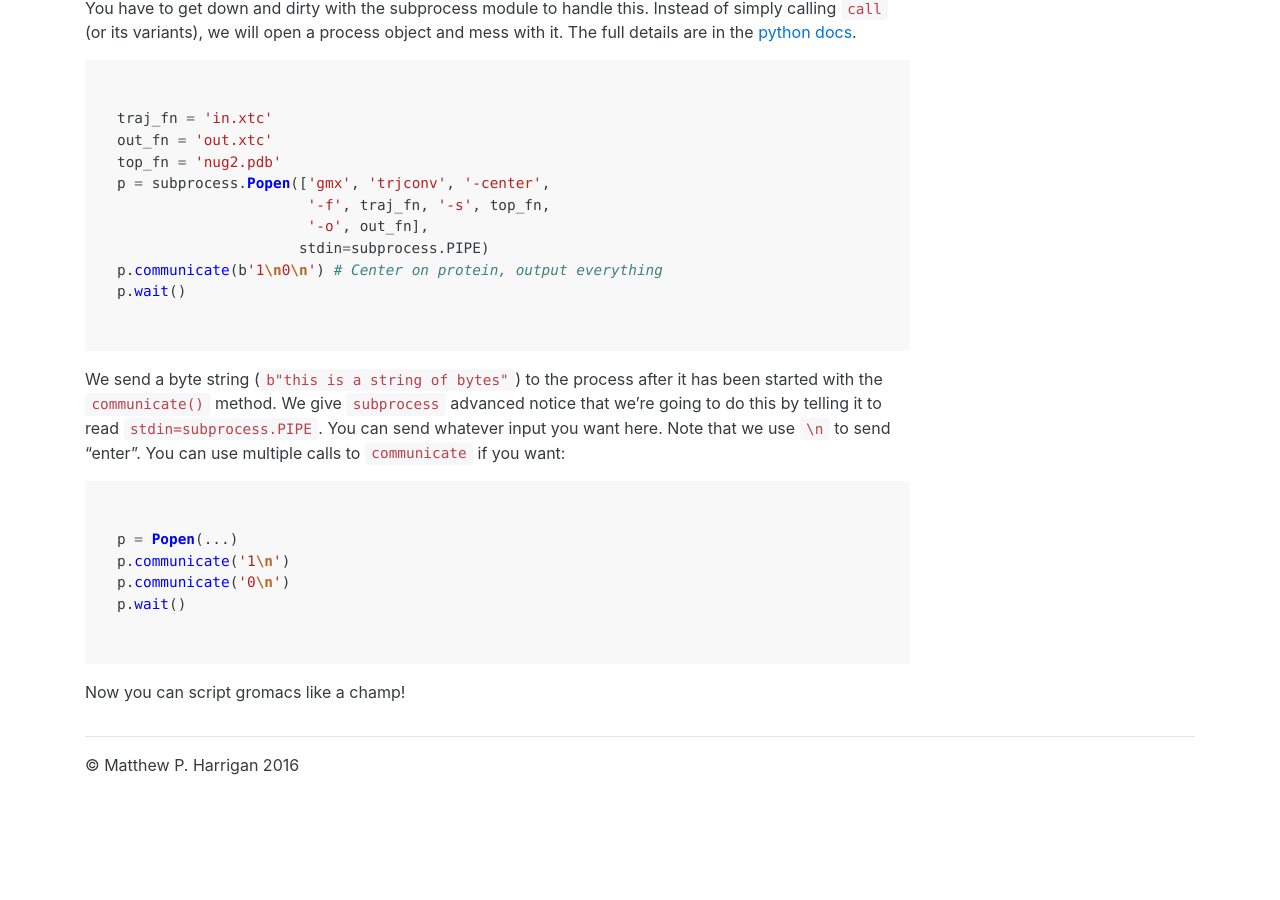
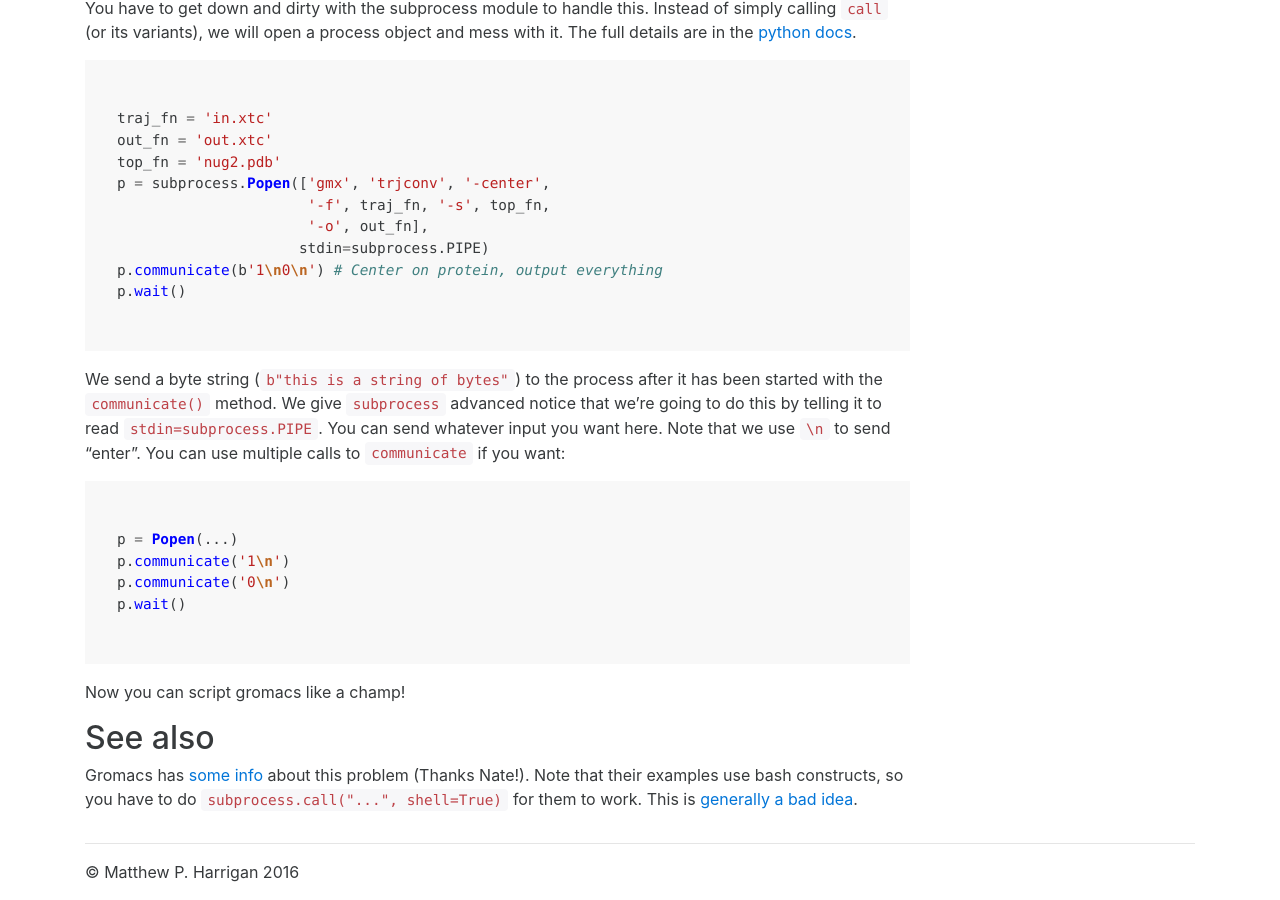
Before and after one commit to mpharrigan/mpharrigan.github.io, a Jekyll site: the page built from _posts/2016-12-01-trjconv-from-python.md, in a window 1280 px wide and 900 px high, scrolled down 1496 px. Built offline with Jekyll 4.4.1, drawn with Linux system fonts in a browser that asks for light colours; before the commit the page ends 2289 px from its top, so only the background shows below that.

Commit message:
See also gromacs docs (Thanks @dr-nate)

```diff
--- a/_posts/2016-12-01-trjconv-from-python.md
+++ b/_posts/2016-12-01-trjconv-from-python.md
@@ -75,3 +75,7 @@ We send a byte string (`b"this is a string of bytes"`) to the process after it h
 
 
 Now you can script gromacs like a champ!
+
+## See also
+
+Gromacs has [some info](http://www.gromacs.org/Documentation/How-tos/Using_Commands_in_Scripts) about this problem (Thanks Nate!). Note that their examples use bash constructs, so you have to do `subprocess.call("...", shell=True)` for them to work. This is [generally a bad idea](https://docs.python.org/3/library/subprocess.html#security-considerations).
```
